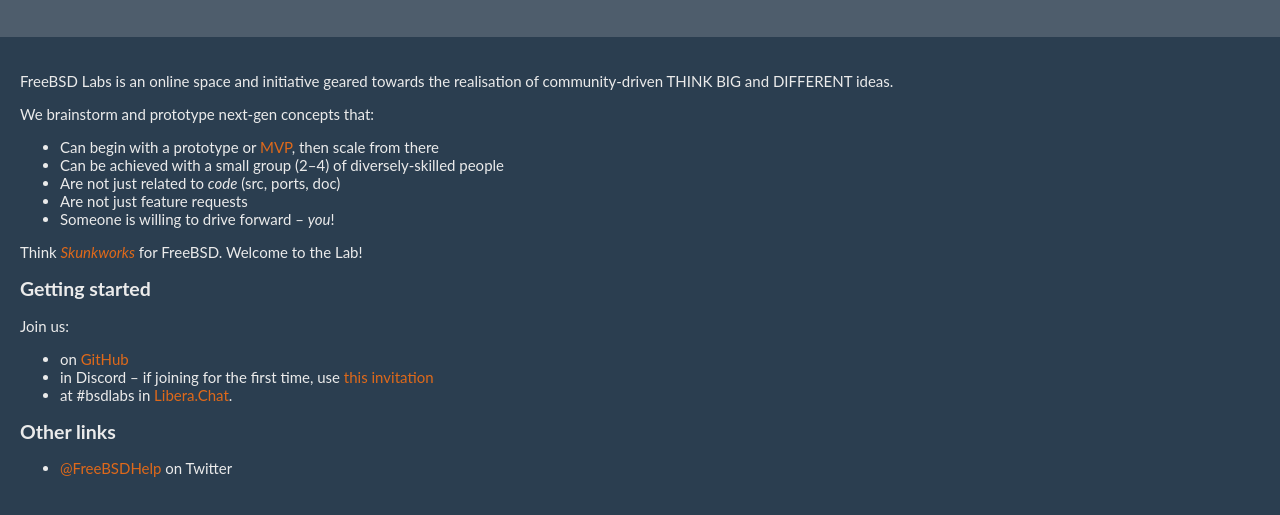
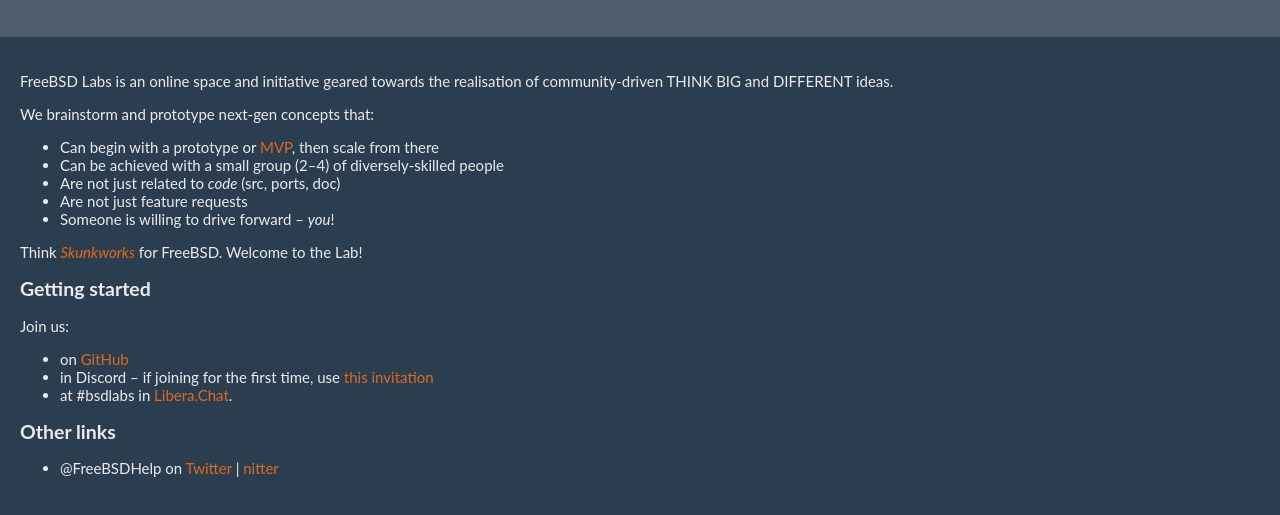
Before and after one commit to bsdlabs/bsdlabs.github.io, a plain HTML site: page index.html in a window 1280 px wide. Shown: the part 79-594 px from the top of the page. Drawn offline with Linux system fonts and the light colour scheme.

Commit message:
Home: add the nitter alternative to Twitter

```diff
--- a/index.html
+++ b/index.html
@@ -69,7 +69,7 @@
 
             <h2>Other links</h2>
             <ul>
-                <li><a href="https://twitter.com/freebsdhelp?lang=en" target="_blank">@FreeBSDHelp</a> on Twitter</li>
+                <li>@FreeBSDHelp on <a href="https://twitter.com/freebsdhelp" target="_blank">Twitter</a> | <a href="https://nitter.net/freebsdhelp" target="_blank">nitter</a></li>
             </ul>
         </section>
     </body>
```
